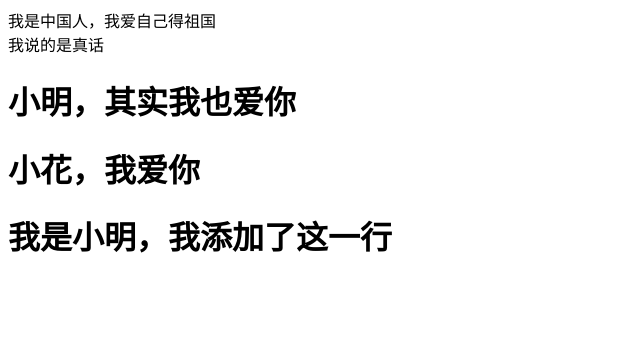
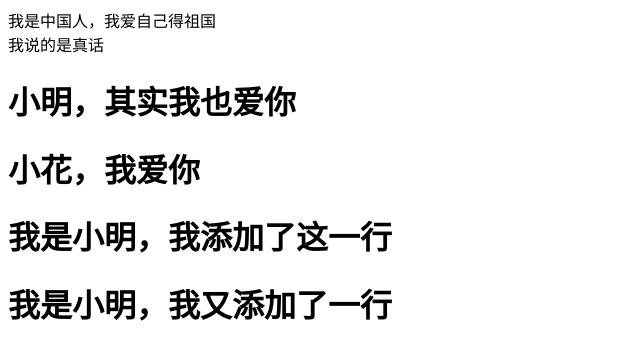
Before and after one commit to pzkc/test007, a plain HTML site: page index.html in a window 1280 px wide. Shown: the whole page, without its empty margins (0-640 px from the left). Drawn offline with Linux system fonts and the light colour scheme.

Commit message:
我又添加了一行

```diff
--- a/index.html
+++ b/index.html
@@ -13,5 +13,6 @@
 	<h1>小花，我爱你</h1>
 
 	<h1>我是小明，我添加了这一行</h1>
+	<h1>我是小明，我又添加了一行</h1>
 </body>
 </html>
```
